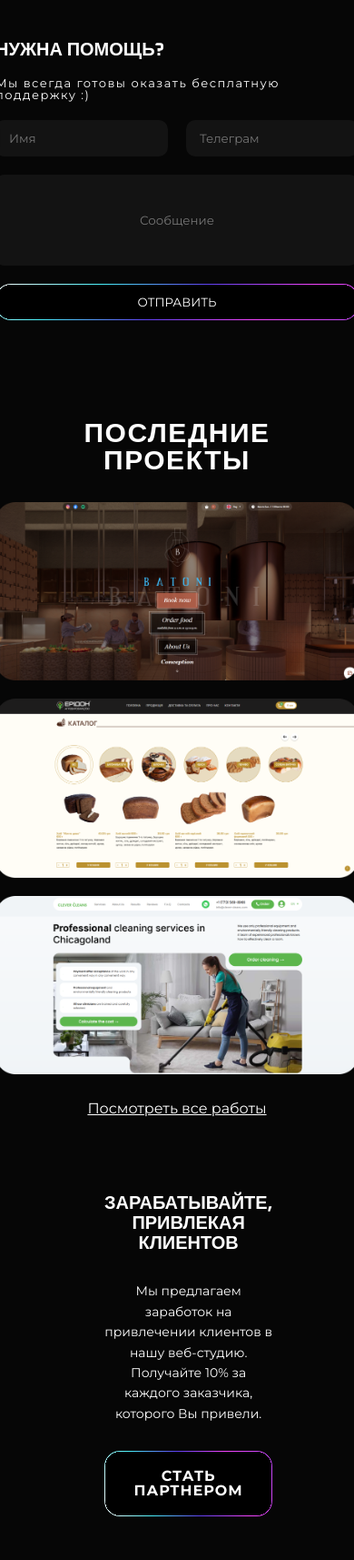
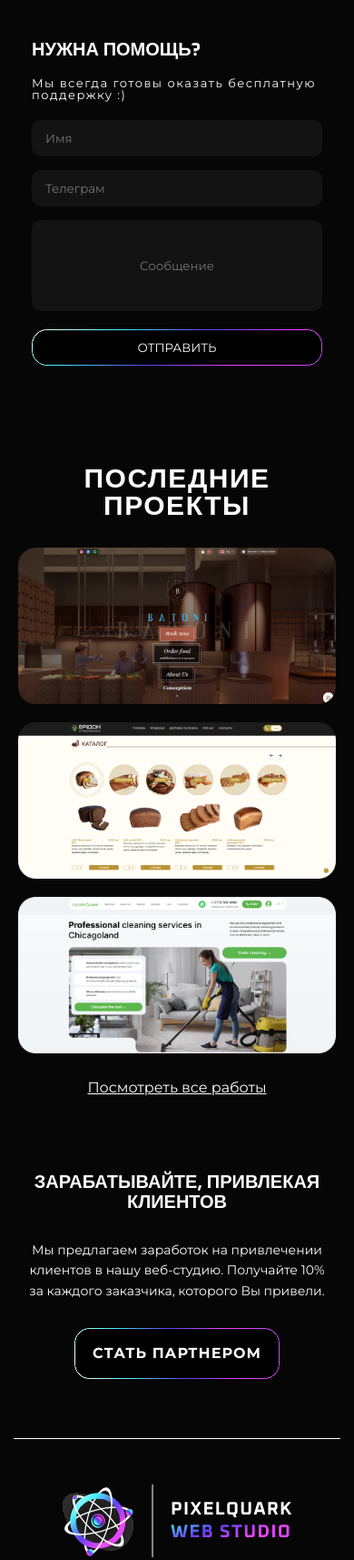
Before and after one commit to creowebwork/pixelquark, a plain HTML site: page index.html in a window 390 px wide. Shown: the part 3120-4835 px from the top of the page at 91% size. Drawn offline with nearby package versions, Linux system fonts and the light colour scheme.

Commit message:
Add files via upload

```diff
--- a/assets/css/main.css
+++ b/assets/css/main.css
@@ -691,7 +691,7 @@ body {
 		margin-bottom: 30px;
 	}
 	.works-work img {
-		max-width: 400px;
+		max-width: 350px;
 	}
 	.works-list {
 		gap: 20px 0;
@@ -727,4 +727,30 @@ body {
 	.works-list {
 		padding: 0 20px;
 	}
+	.footer-contact li {
+		font-size: 13px;
+		margin-left: 20px;
+	}
+	.footer-contact li:before {
+		width: 20px;
+		height: 20px;
+		left: -27px;
+		top: -2px;
+	}
+	.partner-inner {
+		padding: 0;
+	}
+	.partner {
+		padding-left: 15px;
+		padding-right: 15px;
+	}
+	.consultation-row {
+		display: flex;
+		flex-direction: column;
+		gap: 15px 8px;
+		margin-bottom: 15px;
+	}
+	.consultation-input {
+		width: 100%;
+	}
 }
```
